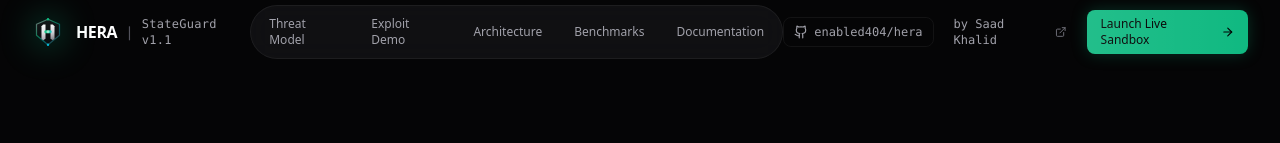
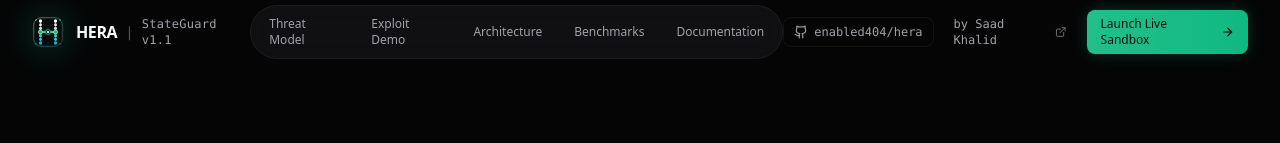
Before and after one commit to enabled404/hera, a Next.js app in the folder dashboard/: page / in a window 1280 px wide. Shown: the top 143 px of the page. Built offline with nearby package versions, Linux system fonts and the light colour scheme.

Commit message:
feat(brand): introduce sophisticated cryptographic dotted geometric brandmark for Hera

```diff
--- a/dashboard/src/components/ui/HeraLogo.tsx
+++ b/dashboard/src/components/ui/HeraLogo.tsx
@@ -1,6 +1,6 @@
 "use client";
 
-import React from "react";
+import React, { useId } from "react";
 
 interface HeraLogoProps {
   size?: number;
@@ -13,6 +13,16 @@ export default function HeraLogo({
   className = "",
   glow = false,
 }: HeraLogoProps) {
+  const rawId = useId();
+  const uid = rawId.replace(/[^a-zA-Z0-9]/g, "_");
+
+  const auraId = `heraAura_${uid}`;
+  const strokeId = `heraStroke_${uid}`;
+  const spineLId = `heraSpineL_${uid}`;
+  const spineRId = `heraSpineR_${uid}`;
+  const bridgeId = `heraBridge_${uid}`;
+  const nexusId = `heraNexus_${uid}`;
+
   return (
     <div
       className={`relative inline-flex items-center justify-center shrink-0 ${className}`}
@@ -20,7 +30,7 @@ export default function HeraLogo({
     >
       {glow && (
         <div
-          className="absolute inset-0 rounded-full bg-emerald-500/20 blur-md pointer-events-none transform scale-125"
+          className="absolute inset-0 rounded-xl bg-emerald-500/20 blur-md pointer-events-none transform scale-125 transition-opacity duration-300"
           aria-hidden="true"
         />
       )}
@@ -31,84 +41,134 @@ export default function HeraLogo({
         fill="none"
         xmlns="http://www.w3.org/2000/svg"
         className="relative z-10 select-none transform transition-transform duration-300 hover:scale-105"
+        aria-label="Hera StateGuard Logo"
       >
         <defs>
-          {/* Platinum / Metallic Gradient for Pillars */}
-          <linearGradient id="heraPillarLeft" x1="9" y1="7" x2="13" y2="25" gradientUnits="userSpaceOnUse">
-            <stop offset="0%" stopColor="#ffffff" />
-            <stop offset="50%" stopColor="#e4e4e7" />
-            <stop offset="100%" stopColor="#a1a1aa" />
+          {/* Ambient Radial Bloom */}
+          <radialGradient id={auraId} cx="16" cy="16" r="14" gradientUnits="userSpaceOnUse">
+            <stop offset="0%" stopColor="#10b981" stopOpacity="0.25" />
+            <stop offset="50%" stopColor="#06b6d4" stopOpacity="0.08" />
+            <stop offset="100%" stopColor="#050507" stopOpacity="0" />
+          </radialGradient>
+
+          {/* Enclave Perimeter Stroke Gradient */}
+          <linearGradient id={strokeId} x1="2" y1="2" x2="30" y2="30" gradientUnits="userSpaceOnUse">
+            <stop offset="0%" stopColor="#ffffff" stopOpacity="0.35" />
+            <stop offset="35%" stopColor="#10b981" stopOpacity="0.6" />
+            <stop offset="70%" stopColor="#06b6d4" stopOpacity="0.45" />
+            <stop offset="100%" stopColor="#ffffff" stopOpacity="0.1" />
           </linearGradient>
 
-          <linearGradient id="heraPillarRight" x1="19" y1="7" x2="23" y2="25" gradientUnits="userSpaceOnUse">
+          {/* Left Vertical Spine Laser Bus */}
+          <linearGradient id={spineLId} x1="8.5" y1="5" x2="8.5" y2="27" gradientUnits="userSpaceOnUse">
             <stop offset="0%" stopColor="#ffffff" />
-            <stop offset="50%" stopColor="#d4d4d8" />
-            <stop offset="100%" stopColor="#71717a" />
-          </linearGradient>
-
-          {/* Cryptographic Bridge Gradient (Electric Emerald -> Cyan) */}
-          <linearGradient id="heraBridge" x1="11" y1="15.5" x2="21" y2="15.5" gradientUnits="userSpaceOnUse">
-            <stop offset="0%" stopColor="#10b981" />
-            <stop offset="50%" stopColor="#34d399" />
+            <stop offset="30%" stopColor="#a7f3d0" />
+            <stop offset="60%" stopColor="#10b981" />
             <stop offset="100%" stopColor="#06b6d4" />
           </linearGradient>
 
-          {/* Hex-Shield Stroke Gradient */}
-          <linearGradient id="heraShieldStroke" x1="4" y1="2" x2="28" y2="30" gradientUnits="userSpaceOnUse">
-            <stop offset="0%" stopColor="#ffffff" stopOpacity="0.4" />
-            <stop offset="40%" stopColor="#10b981" stopOpacity="0.6" />
-            <stop offset="70%" stopColor="#06b6d4" stopOpacity="0.4" />
-            <stop offset="100%" stopColor="#ffffff" stopOpacity="0.1" />
+          {/* Right Vertical Spine Laser Bus */}
+          <linearGradient id={spineRId} x1="23.5" y1="5" x2="23.5" y2="27" gradientUnits="userSpaceOnUse">
+            <stop offset="0%" stopColor="#ffffff" />
+            <stop offset="30%" stopColor="#a7f3d0" />
+            <stop offset="60%" stopColor="#10b981" />
+            <stop offset="100%" stopColor="#06b6d4" />
           </linearGradient>
 
-          {/* Faceted Shield Subtle Fill */}
-          <linearGradient id="heraShieldFill" x1="16" y1="2" x2="16" y2="30" gradientUnits="userSpaceOnUse">
-            <stop offset="0%" stopColor="#18181b" stopOpacity="0.8" />
-            <stop offset="100%" stopColor="#09090b" stopOpacity="0.95" />
+          {/* Crossbar Horizontal Laser Linkage */}
+          <linearGradient id={bridgeId} x1="8.5" y1="16" x2="23.5" y2="16" gradientUnits="userSpaceOnUse">
+            <stop offset="0%" stopColor="#10b981" />
+            <stop offset="50%" stopColor="#ffffff" />
+            <stop offset="100%" stopColor="#10b981" />
           </linearGradient>
+
+          {/* Central Nexus Radial Core */}
+          <radialGradient id={nexusId} cx="16" cy="16" r="4.5" gradientUnits="userSpaceOnUse">
+            <stop offset="0%" stopColor="#ffffff" />
+            <stop offset="30%" stopColor="#34d399" />
+            <stop offset="70%" stopColor="#10b981" stopOpacity="0.4" />
+            <stop offset="100%" stopColor="#10b981" stopOpacity="0" />
+          </radialGradient>
         </defs>
 
-        {/* 1. Outer Faceted Hex-Shield */}
-        <path
-          d="M 16,3.2 L 27.5,8.2 L 27.5,19.2 L 16,28.8 L 4.5,19.2 L 4.5,8.2 Z"
-          fill="url(#heraShieldFill)"
-          stroke="url(#heraShieldStroke)"
-          strokeWidth="1.2"
-          strokeLinejoin="round"
+        {/* Ambient Backlight Halo */}
+        <circle cx="16" cy="16" r="14" fill={`url(#${auraId})`} />
+
+        {/* Hardware Security Enclave Chassis (Precision Geometric Squircle) */}
+        <rect
+          x="1.75"
+          y="1.75"
+          width="28.5"
+          height="28.5"
+          rx="7.5"
+          fill="#08080a"
+          fillOpacity="0.95"
+          stroke={`url(#${strokeId})`}
+          strokeWidth="1"
         />
 
-        {/* Shield Corner Micro-Accents */}
-        <circle cx="16" cy="3.2" r="1.2" fill="#10b981" />
-        <circle cx="16" cy="28.8" r="1.2" fill="#06b6d4" />
+        {/* Precision Optical Registration Marks (4 corners) */}
+        <path d="M 4 4.5 L 4 3.5 M 3.5 4 L 4.5 4" stroke="#ffffff" strokeWidth="0.7" strokeLinecap="round" opacity="0.4" />
+        <path d="M 28 4.5 L 28 3.5 M 27.5 4 L 28.5 4" stroke="#ffffff" strokeWidth="0.7" strokeLinecap="round" opacity="0.4" />
+        <path d="M 4 28.5 L 4 27.5 M 3.5 28 L 4.5 28" stroke="#06b6d4" strokeWidth="0.7" strokeLinecap="round" opacity="0.5" />
+        <path d="M 28 28.5 L 28 27.5 M 27.5 28 L 28.5 28" stroke="#06b6d4" strokeWidth="0.7" strokeLinecap="round" opacity="0.5" />
 
-        {/* 2. Left Monolithic Pillar of 'H' with Chamfered Tops */}
-        <path
-          d="M 9.5,10.2 L 11.2,8.5 L 13.5,8.5 L 13.5,22.8 L 11.2,24.2 L 9.5,22.8 Z"
-          fill="url(#heraPillarLeft)"
-        />
+        {/* Merkle DAG Diagonal State Invariant Linkages */}
+        <line x1="8.5" y1="8.67" x2="16" y2="16" stroke="#10b981" strokeWidth="0.6" strokeDasharray="1.2,1.8" strokeOpacity="0.3" />
+        <line x1="23.5" y1="8.67" x2="16" y2="16" stroke="#10b981" strokeWidth="0.6" strokeDasharray="1.2,1.8" strokeOpacity="0.3" />
+        <line x1="8.5" y1="23.33" x2="16" y2="16" stroke="#06b6d4" strokeWidth="0.6" strokeDasharray="1.2,1.8" strokeOpacity="0.3" />
+        <line x1="23.5" y1="23.33" x2="16" y2="16" stroke="#06b6d4" strokeWidth="0.6" strokeDasharray="1.2,1.8" strokeOpacity="0.3" />
 
-        {/* 3. Right Monolithic Pillar of 'H' with Chamfered Tops */}
-        <path
-          d="M 18.5,8.5 L 20.8,8.5 L 22.5,10.2 L 22.5,22.8 L 20.8,24.2 L 18.5,22.8 Z"
-          fill="url(#heraPillarRight)"
-        />
+        {/* Structural Laser Spine Bus Lines */}
+        <line x1="8.5" y1="5" x2="8.5" y2="27" stroke={`url(#${spineLId})`} strokeWidth="1.1" strokeLinecap="round" strokeOpacity="0.5" />
+        <line x1="23.5" y1="5" x2="23.5" y2="27" stroke={`url(#${spineRId})`} strokeWidth="1.1" strokeLinecap="round" strokeOpacity="0.5" />
+        <line x1="8.5" y1="16" x2="23.5" y2="16" stroke={`url(#${bridgeId})`} strokeWidth="1.3" strokeLinecap="round" strokeOpacity="0.7" />
 
-        {/* 4. Authenticated Cryptographic Bridge (Crossbar) */}
-        <rect
-          x="12.5"
-          y="14.2"
-          width="7"
-          height="3"
-          rx="1"
-          fill="url(#heraBridge)"
-        />
+        {/* Ambient Coordinate Lattice Matrix Dots */}
+        <circle cx="4.5" cy="10" r="0.6" fill="#ffffff" opacity="0.14" />
+        <circle cx="4.5" cy="16" r="0.6" fill="#ffffff" opacity="0.14" />
+        <circle cx="4.5" cy="22" r="0.6" fill="#ffffff" opacity="0.14" />
 
-        {/* 5. Central Cryptographic Keyway Node (Diamond Anchor) */}
-        <path
-          d="M 16,13.8 L 17.6,15.7 L 16,17.6 L 14.4,15.7 Z"
-          fill="#ffffff"
-          className="animate-pulse"
-        />
+        <circle cx="27.5" cy="10" r="0.6" fill="#ffffff" opacity="0.14" />
+        <circle cx="27.5" cy="16" r="0.6" fill="#ffffff" opacity="0.14" />
+        <circle cx="27.5" cy="22" r="0.6" fill="#ffffff" opacity="0.14" />
+
+        <circle cx="16" cy="5" r="0.6" fill="#ffffff" opacity="0.14" />
+        <circle cx="16" cy="9.5" r="0.6" fill="#ffffff" opacity="0.14" />
+        <circle cx="16" cy="22.5" r="0.6" fill="#ffffff" opacity="0.14" />
+        <circle cx="16" cy="27" r="0.6" fill="#ffffff" opacity="0.14" />
+
+        {/* ==================== HERA 'H' DOTTED GEOMETRIC PILLARS ==================== */}
+
+        {/* Left Pillar (7 Precision Dotted Nodes: Platinum White -> Mint -> Emerald -> Cyan) */}
+        <circle cx="8.5" cy="5" r="1.65" fill="#ffffff" />
+        <circle cx="8.5" cy="8.67" r="1.5" fill="#e4e4e7" />
+        <circle cx="8.5" cy="12.33" r="1.55" fill="#a7f3d0" />
+        <circle cx="8.5" cy="16" r="2.0" fill="#10b981" stroke="#ffffff" strokeWidth="0.6" />
+        <circle cx="8.5" cy="19.67" r="1.55" fill="#34d399" />
+        <circle cx="8.5" cy="23.33" r="1.5" fill="#22d3ee" />
+        <circle cx="8.5" cy="27" r="1.65" fill="#06b6d4" />
+
+        {/* Right Pillar (7 Precision Dotted Nodes: Platinum White -> Mint -> Emerald -> Cyan) */}
+        <circle cx="23.5" cy="5" r="1.65" fill="#ffffff" />
+        <circle cx="23.5" cy="8.67" r="1.5" fill="#e4e4e7" />
+        <circle cx="23.5" cy="12.33" r="1.55" fill="#a7f3d0" />
+        <circle cx="23.5" cy="16" r="2.0" fill="#10b981" stroke="#ffffff" strokeWidth="0.6" />
+        <circle cx="23.5" cy="19.67" r="1.55" fill="#34d399" />
+        <circle cx="23.5" cy="23.33" r="1.5" fill="#22d3ee" />
+        <circle cx="23.5" cy="27" r="1.65" fill="#06b6d4" />
+
+        {/* Crossbar Intermediate Handshake Nodes */}
+        <circle cx="12.25" cy="16" r="1.35" fill="#34d399" />
+        <circle cx="19.75" cy="16" r="1.35" fill="#34d399" />
+
+        {/* ==================== CENTRAL STATE VAULT CRYPTOGRAPHIC NEXUS ==================== */}
+        {/* Radial Bloom Flare */}
+        <circle cx="16" cy="16" r="3.8" fill={`url(#${nexusId})`} opacity="0.45" />
+        {/* Obsidian Core Aperture with Emerald Security Rim */}
+        <circle cx="16" cy="16" r="2.3" fill="#070709" stroke="#10b981" strokeWidth="0.9" />
+        {/* Pure Diamond Singularity Node */}
+        <circle cx="16" cy="16" r="1.1" fill="#ffffff" />
       </svg>
     </div>
   );
```
Also changed, not shown: dashboard/src/app/apple-icon.tsx (+85 -30 lines), dashboard/src/app/icon.svg.
